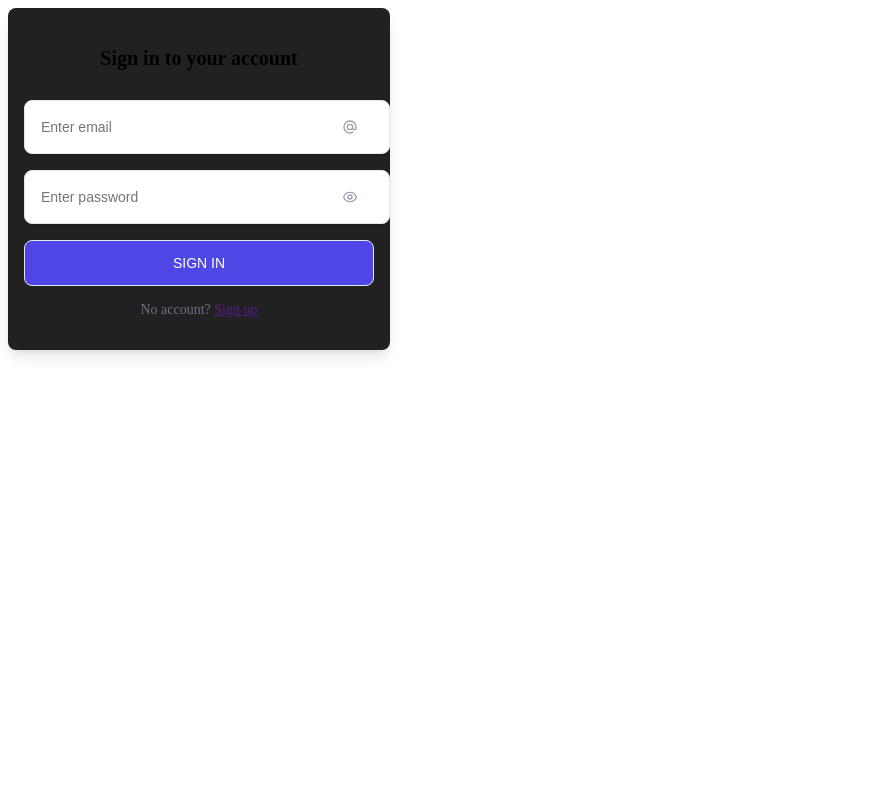
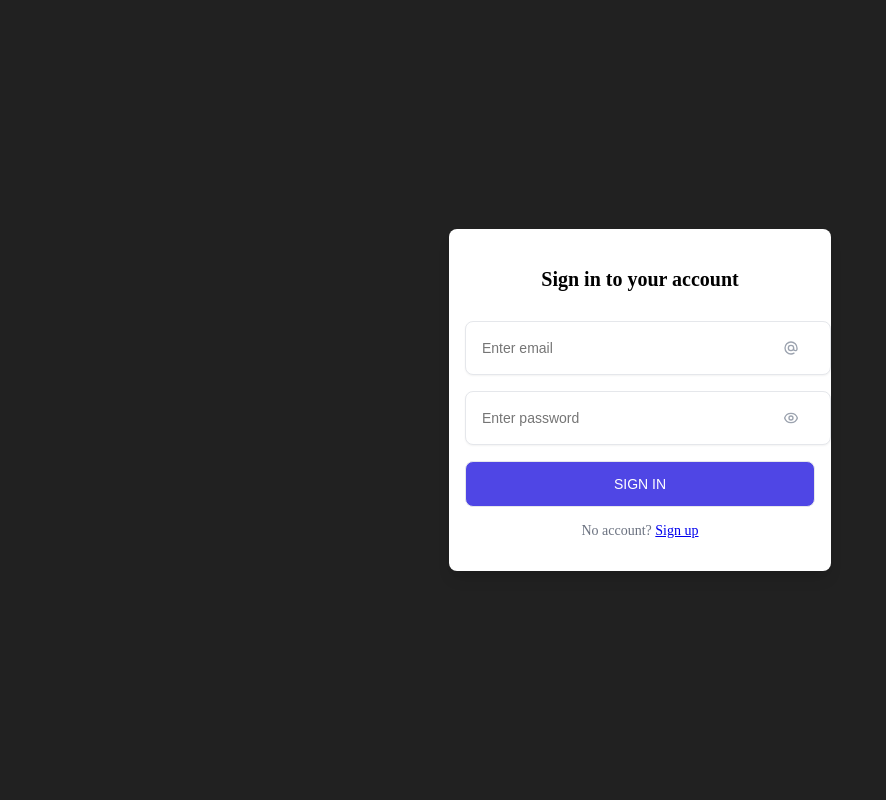
Before and after one commit to lucassbalbino/LuxuryWheels, a Python web app: template templates/login.html in a window 1280 px wide. Shown: the whole page, without its empty margins (0-886 px from the left). Run offline with Jinja, Linux system fonts and the light colour scheme; the template is opened without the code that fills it, so the values that code supplies are empty.

Commit message:
class implementations

```diff
--- a/static/styles.css
+++ b/static/styles.css
@@ -1,6 +1,21 @@
 /* From Uiverse.io by Yaya12085 */
+
+
+body {
+   /* Faz o body ocupar a altura toda da tela */
+   min-height: 100vh;
+   margin: 0;
+
+   /* Ativa o Flexbox para centralizar o filho (o form) */
+   display: flex;
+   align-items: center; /* Vertical */
+   justify-content: center; /* Horizontal */
+
+   /* Opcional: cor de fundo da página para contrastar com o form escuro */
+   background-color: #212121;
+}
 .form {
-  background-color: #212121;
+  background-color: #fff;
   display: block;
   padding: 1rem;
   max-width: 350px;
--- a/templates/login.html
+++ b/templates/login.html
@@ -35,7 +35,7 @@
 
         <p class="signup-link">
           No account?
-          <a href="">Sign up</a>
+          <a href="./register.html">Sign up</a>
         </p>
      </form>
 </body>
```
Also changed, not shown: classes/car.py (+8 -2 lines).
